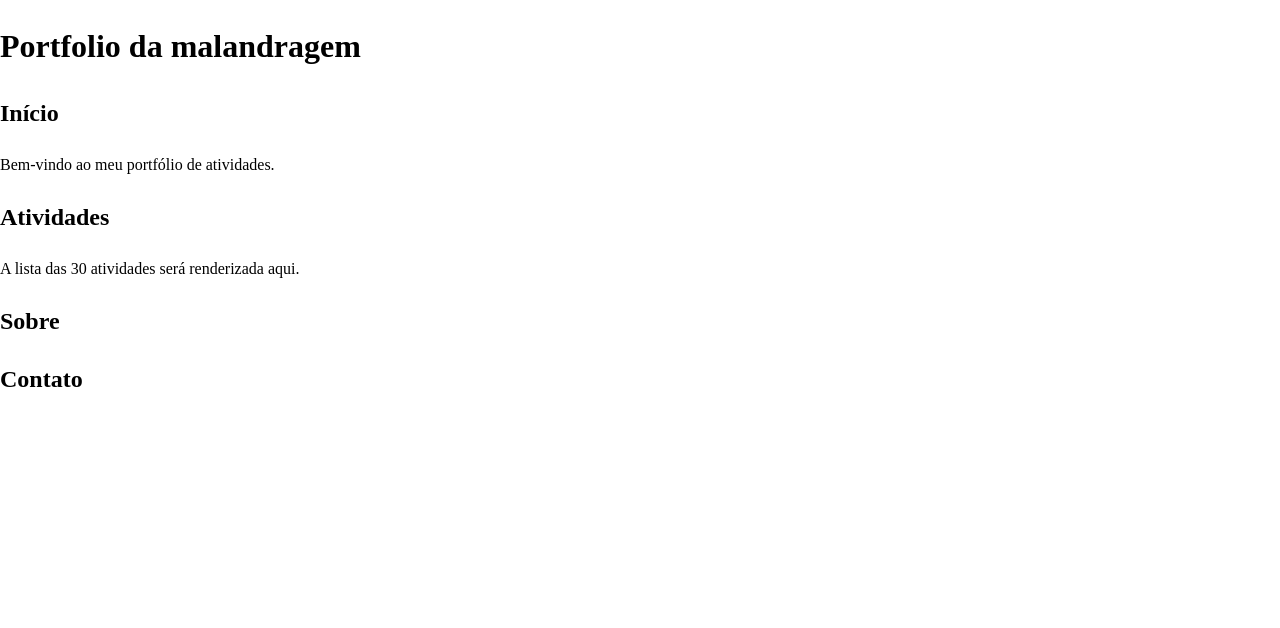
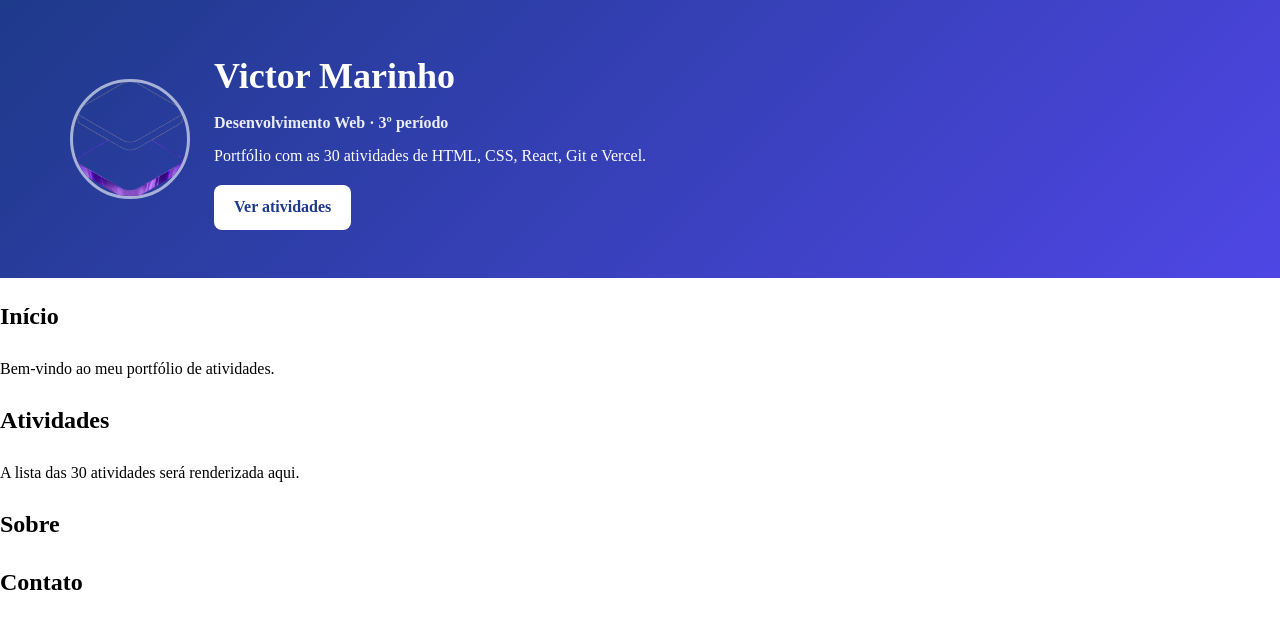
Before and after one commit to Marinho2005/exercicio-faculdade, a React (Vite) app: page / in a window 1280 px wide. Shown: the top 628 px of the page. Built offline with nearby package versions, Linux system fonts and the light colour scheme.

Commit message:
feat: adicionar cabecalho e identidade visual

```diff
--- a/src/components/Cabecalho.tsx
+++ b/src/components/Cabecalho.tsx
@@ -1,7 +1,25 @@
+import hero from '../assets/hero.png'
+
 function Cabecalho() {
   return (
-    <header>
-        <h1>Portfolio da malandragem</h1>
+    <header className="cabecalho">
+      <div className="container cabecalho-conteudo">
+        <img
+          className="cabecalho-avatar"
+          src={hero}
+          alt="Ilustração do autor no topo do portfólio"
+        />
+        <div className="cabecalho-texto">
+          <h1>Victor Marinho</h1>
+          <p className="cabecalho-curso">Desenvolvimento Web · 3º período</p>
+          <p className="cabecalho-descricao">
+            Portfólio com as 30 atividades de HTML, CSS, React, Git e Vercel.
+          </p>
+          <a className="botao" href="#atividades">
+            Ver atividades
+          </a>
+        </div>
+      </div>
     </header>
   )
 }
--- a/src/styles/global.css
+++ b/src/styles/global.css
@@ -22,3 +22,55 @@ img {
 main {
   display: block;
 }
+
+.container {
+  width: min(1140px, 100% - 2rem);
+  margin-inline: auto;
+}
+
+.cabecalho {
+  background: linear-gradient(135deg, #1e3a8a 0%, #4f46e5 100%);
+  color: #ffffff;
+  padding: 3rem 0;
+}
+
+.cabecalho-conteudo {
+  display: flex;
+  align-items: center;
+  gap: 1.5rem;
+}
+
+.cabecalho-avatar {
+  width: 120px;
+  height: 120px;
+  object-fit: cover;
+  border-radius: 50%;
+  border: 3px solid rgba(255, 255, 255, 0.6);
+  flex-shrink: 0;
+}
+
+.cabecalho-texto h1 {
+  margin: 0 0 0.25rem 0;
+  font-size: 2.25rem;
+}
+
+.cabecalho-curso {
+  margin: 0 0 0.5rem 0;
+  font-weight: 600;
+  opacity: 0.9;
+}
+
+.cabecalho-descricao {
+  margin: 0 0 1rem 0;
+  max-width: 60ch;
+}
+
+.botao {
+  display: inline-block;
+  padding: 0.6rem 1.25rem;
+  border-radius: 8px;
+  background: #ffffff;
+  color: #1e3a8a;
+  font-weight: 700;
+  text-decoration: none;
+}
```
